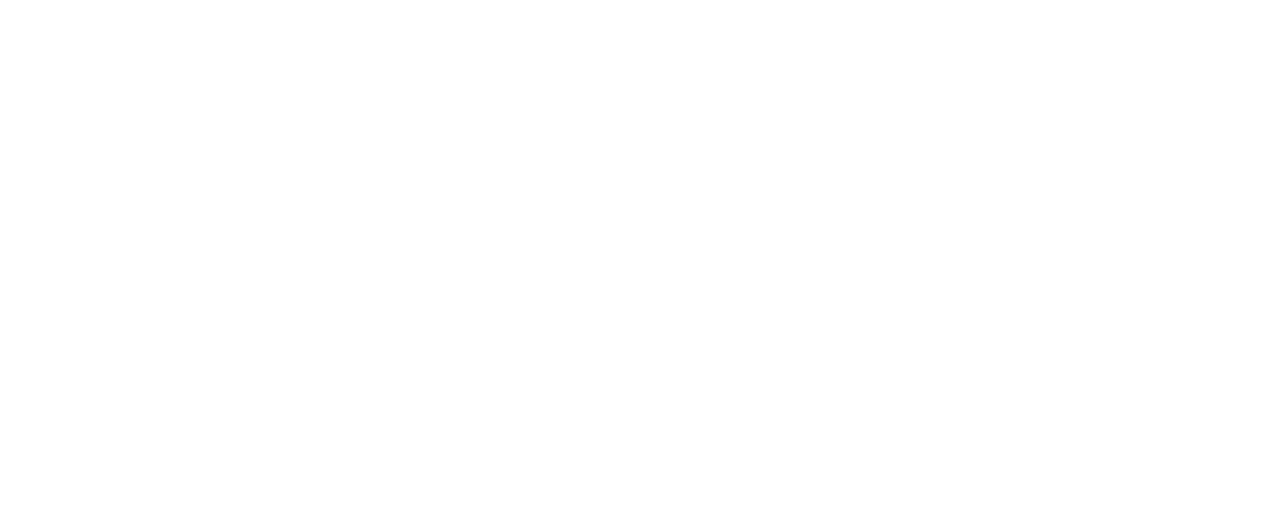
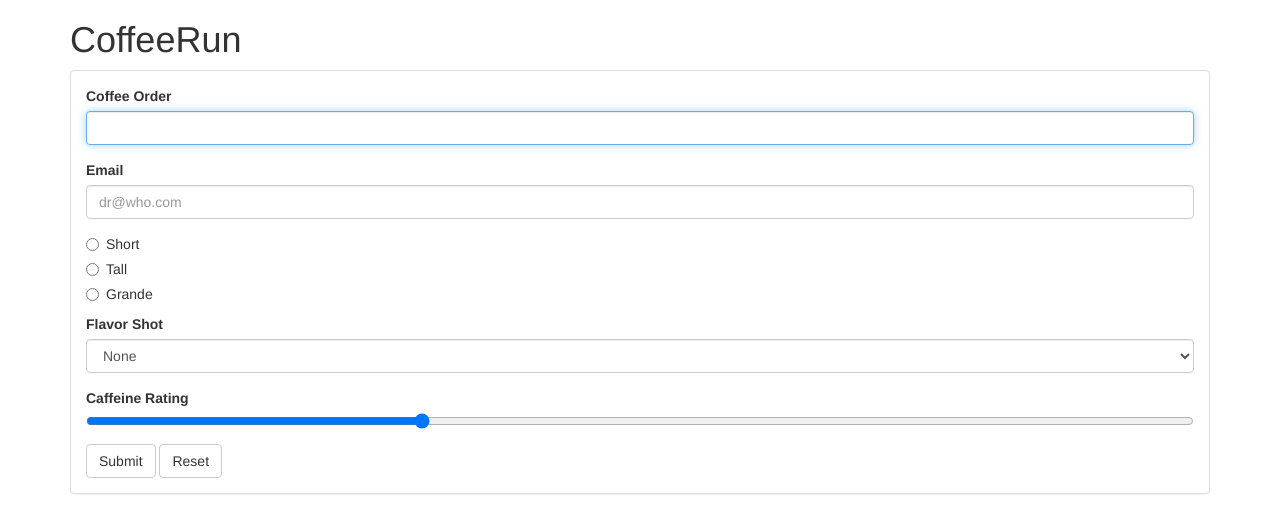
Before and after one commit to mkailbowdy/coffeerun, a plain HTML site: page index.html in a window 1280 px wide. Drawn offline with nearby package versions, Linux system fonts and the light colour scheme.

Commit message:
Use Bootstrap to create a form

```diff
--- a/index.html
+++ b/index.html
@@ -1,14 +1,72 @@
 <!DOCTYPE html>
 <html>
-  <head>
+
+<head>
     <meta charset="utf-8">
     <title>coffeerun</title>
     <script type="text/javascript" src="scripts/datastore.js" charset="utf-8"></script>
     <script type="text/javascript" src="scripts/truck.js" charset="utf-8"></script>
     <script type="text/javascript" src="scripts/main.js" charset="utf-8"></script>
+    <link rel="stylesheet" href="https://cdnjs.cloudflare.com/ajax/libs/twitter-bootstrap/3.3.6/css/bootstrap.css">
+</head>
 
-</head>
-  <body>
+<body class="container">
+    <header>
+        <h1>CoffeeRun</h1>
+    </header>
+    <section>
+        <div class="panel panel-default">
+            <div class="panel-body">
+                <!-- we use data-* attributes so we can access the DOM element in the javascript files -->
+                <form data-coffee-order="form">
+                    <div class="form-group">
+                        <!-- form-group provides consistent vertical spacing for form elements -->
+                        <label for="coffeeOrder">Coffee Order</label>
+                        <!-- the valur of the for attr. is the same as the id of the element the label is for. -->
+                        <input class="form-control" name="coffee" id="coffeeOrder" autofocus>
+                        <!-- Form Control provides layout and typography styling for form elements. name attribute is the key and value is the data that the user types in -->
+                    </div>
+                    <div class="form-group">
+                        <label for="emailInput">Email</label>
+                        <input class="form-control" type="email" name="emailAddress" id="emailInput" value="" placeholder="dr@who.com">
+                    </div>
+                    <div class="radio">
+                        <label>
+                          <input type="radio" name="size" value="short">
+                          Short
+                        </label>
+                    </div>
+                    <div class="radio">
+                        <label>
+                          <input type="radio" name="size" value="tall">
+                          Tall
+                        </label>
+                    </div>
+                    <div class="radio">
+                        <label>
+                          <input type="radio" name="size" value="grande">
+                          Grande
+                        </label>
+                    </div>
+                    <div class="form-group">
+                        <label for="flavorShot">Flavor Shot</label>
+                        <select id="flavorShot" class="form-control" name="flavor">
+                          <option value="">None</option>
+                          <option value="caramel">Caramel</option>
+                          <option value="almond">Almond</option>
+                          <option value="mocha">Mocha</option>
+                        </select>
+                    </div>
+                    <div class="form-group">
+                        <label for="strengthLevel">Caffeine Rating</label>
+                        <input id="strengthLevel" type="range" name="strength" value="30">
+                    </div>
+                    <button type="submit" class="btn btn-default">Submit</button>
+                    <button type="reset" class="btn btn-default">Reset</button>
+                </form>
+            </div>
+        </div>
+    </section>
+</body>
 
-  </body>
 </html>
--- a/scripts/truck.js
+++ b/scripts/truck.js
@@ -1,6 +1,7 @@
 (function(window) {
     'use strict';
     var App = window.App || {};
+    // var examplePrivateVariable = "This is private. only available to this module and nothing else, even the console."
 
     function Truck(truckId, db) {
         this.truckId = truckId; // Truck objects/instances now have a truckId instance variable
```
